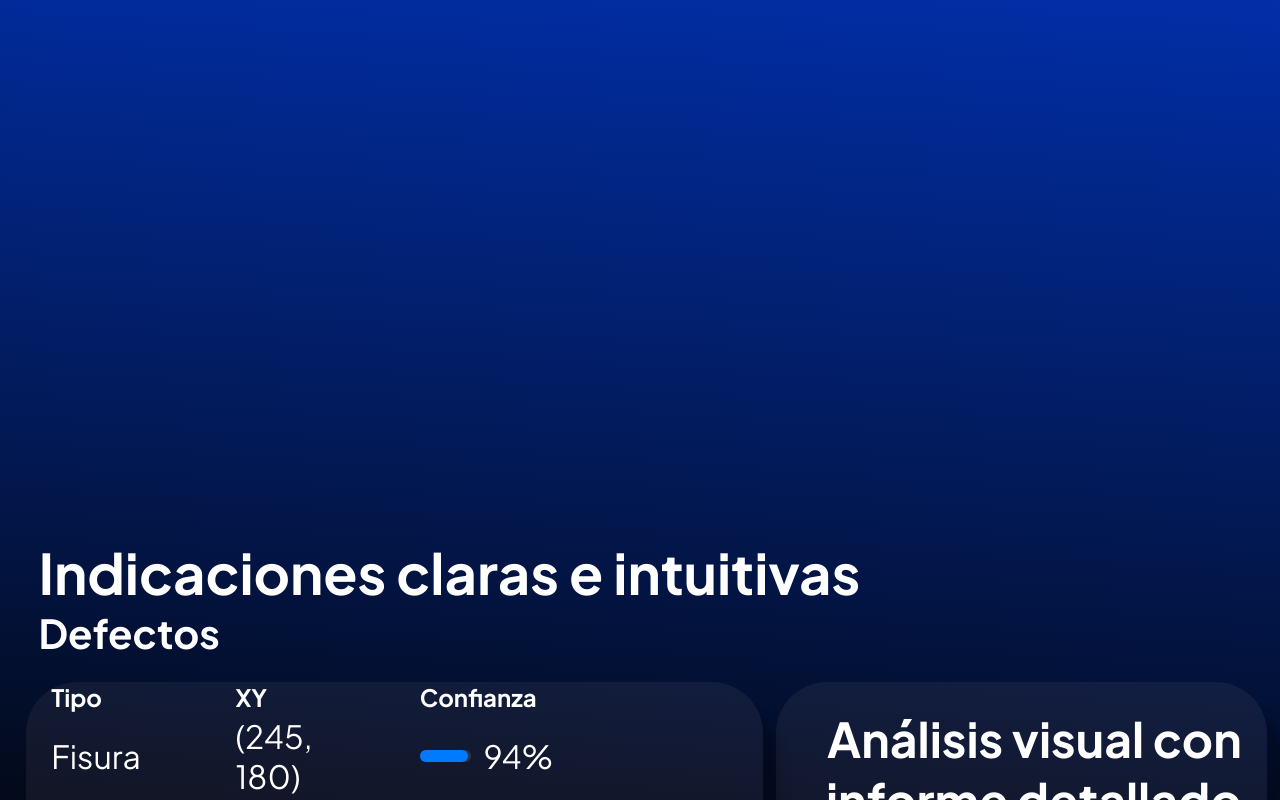
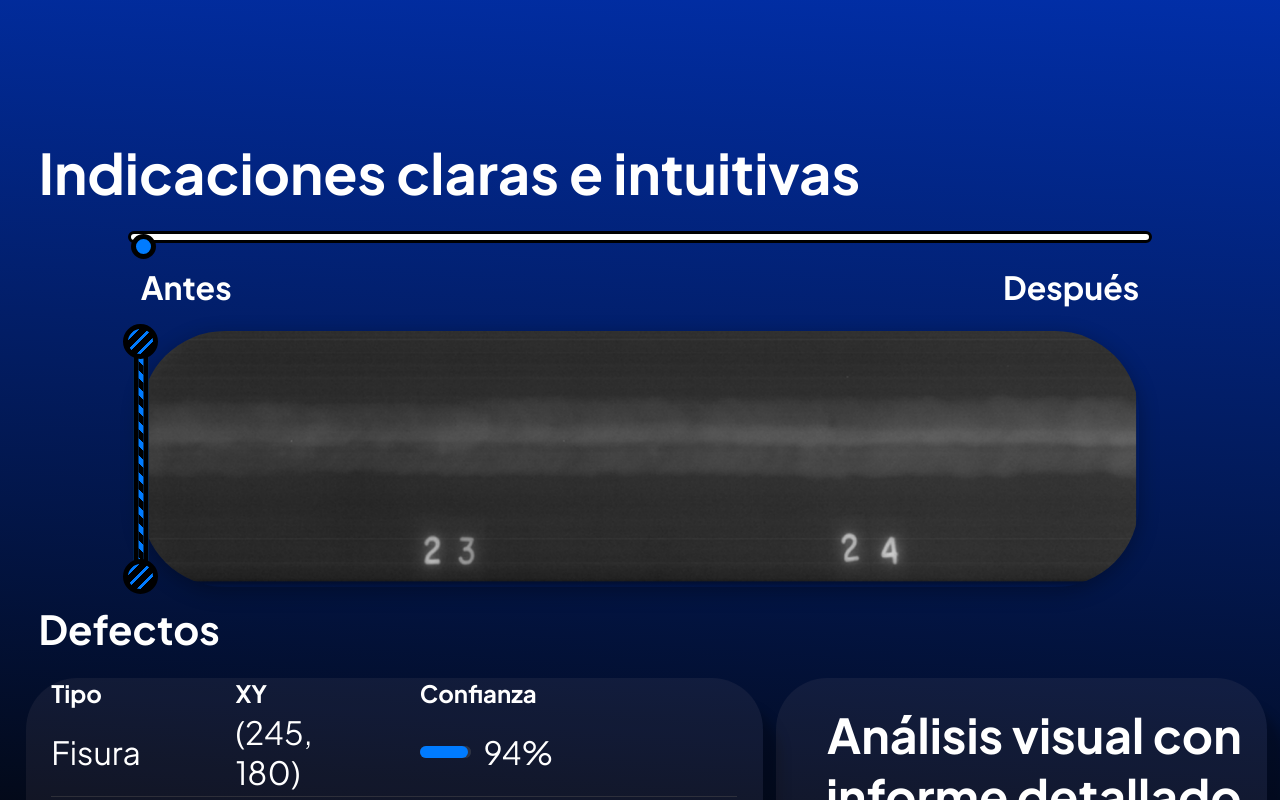
Before and after one commit to MatiasGrynfeld/Landing-Page-PipeEye, a React (Vite) app: page / in a window 1280 px wide. Shown: the part 2140-2940 px from the top of the page. Built offline with nearby package versions, Linux system fonts and the light colour scheme.

Commit message:
indicaciones terminado

```diff
--- a/src/css/indicaciones.css
+++ b/src/css/indicaciones.css
@@ -1,11 +1,11 @@
 .indicaciones-wrapper{
-    height: 100vh;
+    margin-bottom: 10vh;
 }
-
 .indicaciones-title{
     font-size: 3.5rem;
     font-weight: 700;
     margin-left: 3vw;
+    margin-bottom: 3vh;
 }
 
 .indicaciones-defectos-wrapper{
@@ -122,3 +122,164 @@
     background: rgba(193, 160, 160, 0.08);
     box-shadow: 18px 27px 10.7px 0 rgba(0, 0, 0, 0.25);
 }
+
+.indicaciones-progress-wrapper {
+    margin: 2vh 0;
+    display: flex;
+    flex-direction: column;
+    align-items: center;
+    justify-content: center;
+    width: 100%;
+    gap: 2vh;
+}
+
+.indicaciones-slider {
+    -webkit-appearance: none;
+    appearance: none;
+    width: 80%;
+    height: 12px;
+    background: transparent;
+    border-radius: 14px;
+    border: none;
+    outline: none;
+}
+
+.indicaciones-slider::-webkit-slider-runnable-track {
+    height: 12px;
+    border-radius: 14px;
+    background: #FFF;
+    border: 3px solid #000;
+}
+
+.indicaciones-slider::-moz-range-track {
+    height: 12px;
+    border-radius: 14px;
+    background: #FFF;
+    border: 3px solid #000;
+}
+
+.indicaciones-slider::-moz-range-progress {
+    height: 12px;
+    border-radius: 14px;
+    background-color: #007BFF;
+}
+
+.indicaciones-slider::-webkit-slider-thumb {
+    -webkit-appearance: none;
+    appearance: none;
+    width: 25px;
+    height: 25px;
+    border-radius: 50%;
+    background: #007BFF;
+    border: 5px solid #000;
+    cursor: pointer;
+}
+
+.indicaciones-slider::-moz-range-thumb {
+    width: 25px;
+    height: 25px;
+    border-radius: 50%;
+    background: #007BFF;
+    border: 5px solid #000;
+    cursor: pointer;
+}
+
+.indicaciones-text-container{
+    width: 80%;
+    display: flex;
+    justify-content: space-between;
+    padding: 1vh 1vw;
+    font-weight: 700;
+    font-size: 2rem;
+}
+
+.indicaciones-container-wrapper {
+    position: relative;
+    width: 78%;
+    display: flex;
+    justify-content: center;
+}
+
+.indicaciones-image-container {
+    position: relative;
+    width: 100%;
+    display: inline-block;
+    border-radius: 84px;
+    box-shadow: 0 5px 20px rgba(0,0,0,0.3);
+    overflow: hidden;
+}
+
+.indicaciones-image {
+    width: 100%;
+    height: auto;
+    display: block;
+    max-width: 100%;
+}
+
+.indicaciones-image-container .indicaciones-image:first-child {
+    position: relative;
+}
+
+.indicaciones-image-container .indicaciones-image-overlay .indicaciones-image {
+    position: absolute;
+    top: 0;
+    left: 0;
+    width: 100%;
+    height: 100%;
+    object-fit: cover;
+}
+
+.indicaciones-image-overlay {
+    position: absolute;
+    top: 0;
+    left: 0;
+    width: 100%;
+    height: 100%;
+    overflow: hidden;
+}
+
+.indicaciones-divider {
+    position: absolute;
+    top: 0;
+    height: 100%;
+    width: 15px;
+    border: 5px solid #000;
+    background: #007BFF;
+    transform: translateX(-50%);
+    z-index: 10;
+    background-image: repeating-linear-gradient(
+        45deg,
+        transparent,
+        transparent 6px,
+        rgba(0, 0, 0, 1) 6px,
+        rgba(0, 0, 0, 1) 12px
+    );
+}
+
+.indicaciones-divider::before,
+.indicaciones-divider::after {
+    content: '';
+    position: absolute;
+    width: 25px;
+    height: 25px;
+    border-radius: 50%;
+    background: #007BFF;
+    background-image: repeating-linear-gradient(
+        -45deg,
+        transparent,
+        transparent 3px,
+        rgba(0, 0, 0, 1) 3px,
+        rgba(0, 0, 0, 1) 9px
+    );
+    border: 5px solid #000;
+    left: 50%;
+    transform: translateX(-50%);
+}
+
+.indicaciones-divider::before {
+    top: -12.5px;
+}
+
+.indicaciones-divider::after {
+    bottom: -12.5px;
+}
--- a/src/css/main.css
+++ b/src/css/main.css
@@ -9,5 +9,5 @@
 }
 
 .bb{
-    height: 150vh;
+    height: 100vh;
 }
--- a/src/indicaciones/indicaciones.jsx
+++ b/src/indicaciones/indicaciones.jsx
@@ -1,9 +1,11 @@
-import { use } from 'react'
+import { useState } from 'react'
 import '../css/indicaciones.css'
 import { useReactTable, getCoreRowModel, flexRender } from '@tanstack/react-table'
 import data from './defectos.json'
 
 export default function Indicaciones() {
+    const [progress, setProgress] = useState(0)
+
     const columns = [
         {
             accessorKey: "tipo",
@@ -31,9 +33,48 @@ export default function Indicaciones() {
         }
     ]
     const table = useReactTable({data, columns, getCoreRowModel: getCoreRowModel()})
+
     return <section className="indicaciones-wrapper">
         <h2 className='indicaciones-title'>Indicaciones claras e intuitivas</h2>
-        <div className='indicaciones-progress-wrapper'></div>
+        <div className='indicaciones-progress-wrapper'>
+            <input
+                type="range"
+                min="0"
+                max="100"
+                value={progress}
+                onChange={(e) => setProgress(Number(e.target.value))}
+                className="indicaciones-slider"
+            />
+
+            <div className='indicaciones-text-container'>
+                <span>Antes</span>
+                <span>Después</span>
+            </div>
+
+            <div className="indicaciones-container-wrapper">
+                <div className="indicaciones-image-container">
+                    <img
+                        src="/resources/indicaciones/indicaciones sin marcar.png"
+                        className="indicaciones-image"
+                    />
+                    <div
+                        className="indicaciones-image-overlay"
+                        style={{ clipPath: `inset(0 ${100 - progress}% 0 0)` }}
+                    >
+                        <img
+                            src="/resources/indicaciones/indicaciones marcada.png"
+                            className="indicaciones-image"
+                        />
+                    </div>
+                </div>
+
+                <div
+                    className="indicaciones-divider"
+                    style={{ left: `${progress}%` }}
+                />
+            </div>
+        </div>
+
         <article className='indicaciones-defectos-wrapper'>
             <h3 className='indicaciones-subtitulo'>Defectos</h3>
             <div className='indicaciones-defectos-content'>
```
Also changed, not shown: public/resources/indicaciones/indicaciones marcada.png (added), public/resources/indicaciones/indicaciones sin marcar.png (added).
